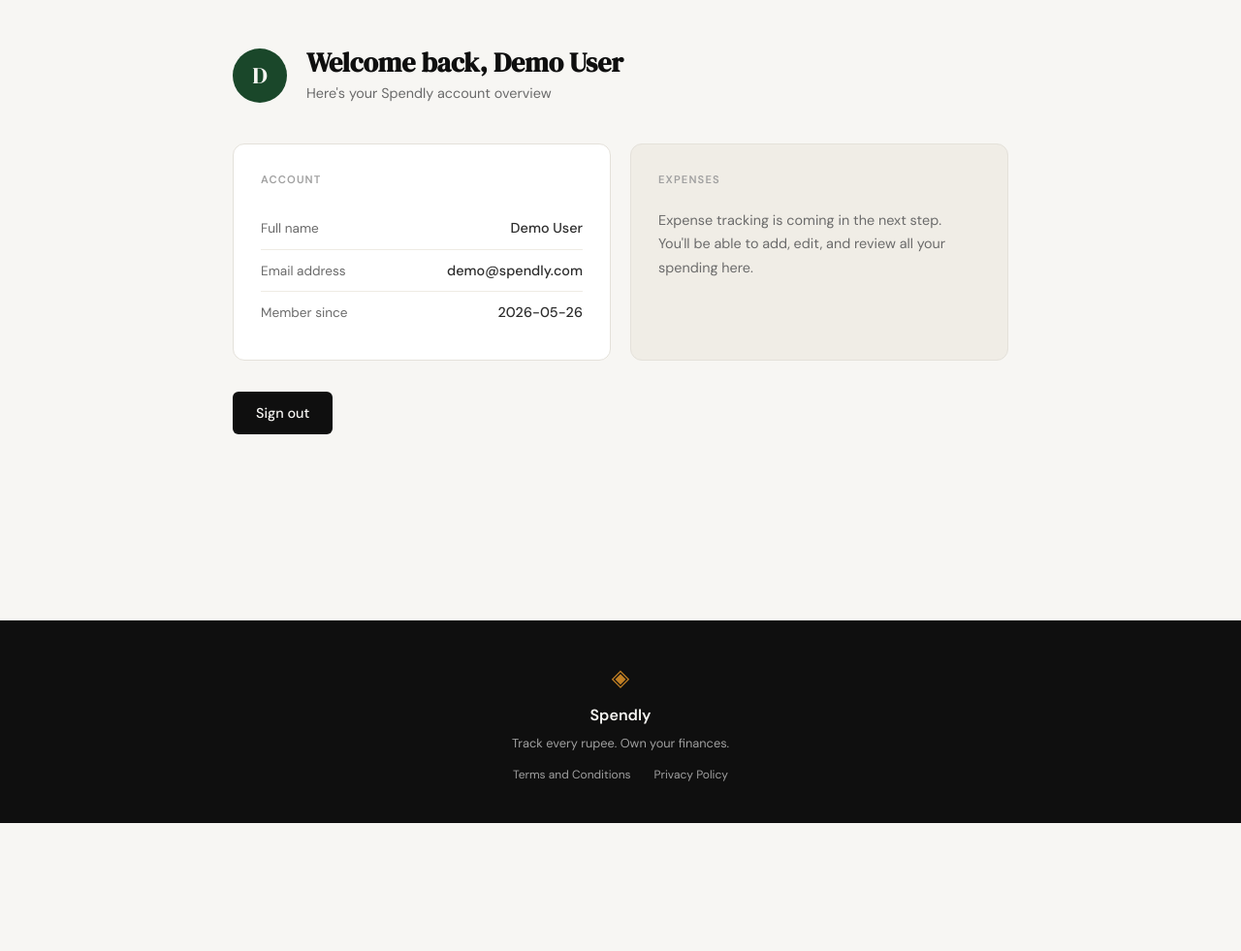
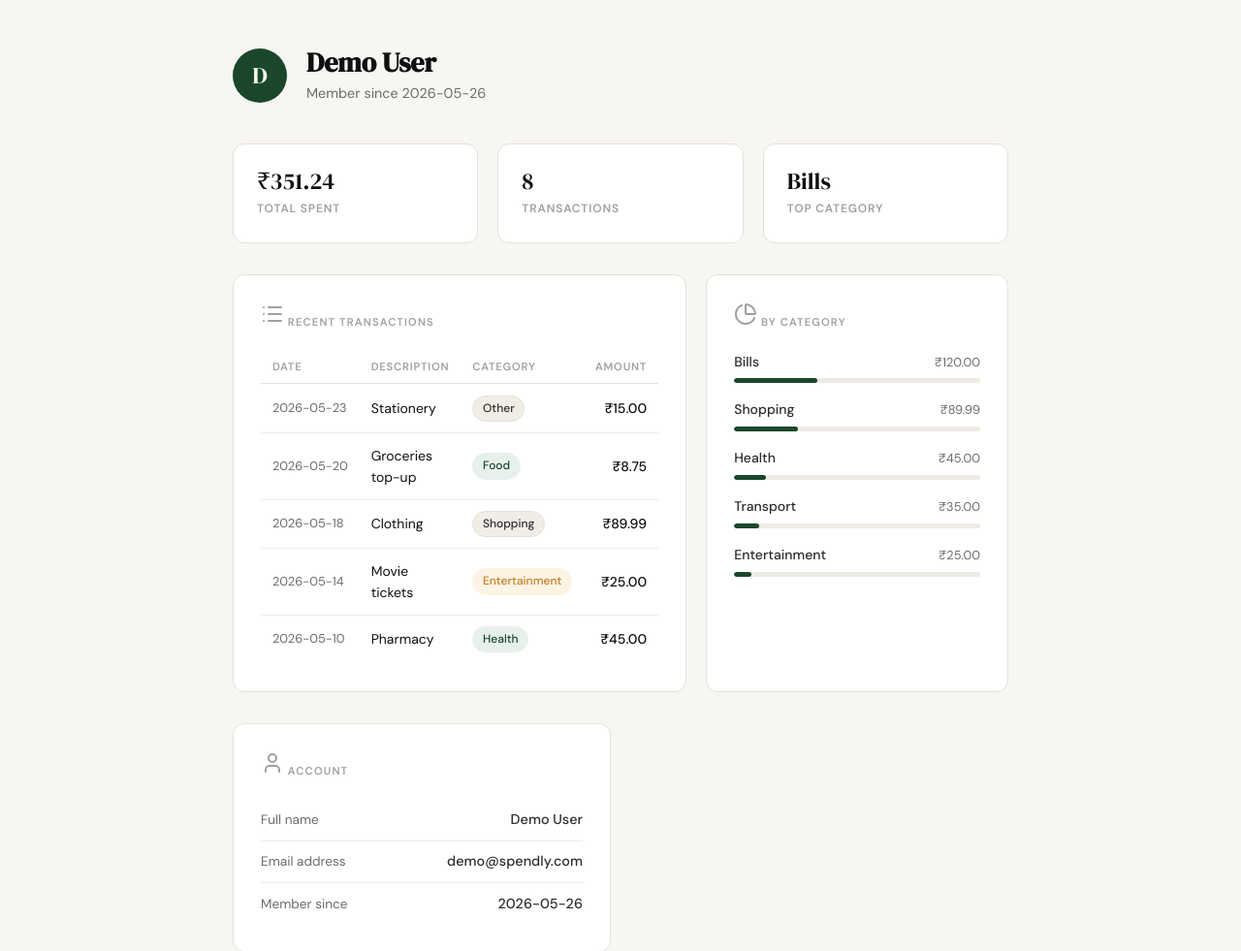
Before and after one commit to satyam-311/Spendly, a Flask app: page /profile in a window 1280 px wide. Shown: the part 61-1042 px from the top of the page at 97% size. Before the commit the page ends 910 px from the top, so only its background shows below. Run offline with Flask 3, Linux system fonts and the light colour scheme; a user stored in the database is signed in; data comes from the database, SQL or seed files in the repository; both versions use the stored data as it was after the commit.

Commit message:
add profile-page ui

```diff
--- a/app.py
+++ b/app.py
@@ -12,6 +12,14 @@ with app.app_context():
     seed_db()
 
 
+@app.after_request
+def no_cache_auth(response):
+    if request.endpoint in ("login", "register"):
+        response.headers["Cache-Control"] = "no-store, no-cache, must-revalidate, max-age=0"
+        response.headers["Pragma"] = "no-cache"
+    return response
+
+
 # ------------------------------------------------------------------ #
 # Routes                                                              #
 # ------------------------------------------------------------------ #
@@ -24,7 +32,7 @@ def landing():
 @app.route("/register", methods=["GET", "POST"])
 def register():
     if "user_id" in session:
-        return redirect(url_for("landing"))
+        return redirect(url_for("profile"))
     if request.method == "GET":
         return render_template("register.html")
 
@@ -51,7 +59,7 @@ def register():
 @app.route("/login", methods=["GET", "POST"])
 def login():
     if "user_id" in session:
-        return redirect(url_for("landing"))
+        return redirect(url_for("profile"))
     if request.method == "GET":
         return render_template("login.html")
 
@@ -64,7 +72,7 @@ def login():
 
     session["user_id"]   = user["id"]
     session["user_name"] = user["name"]
-    return redirect(url_for("landing"))
+    return redirect(url_for("profile"))
 
 
 @app.route("/terms")
@@ -92,7 +100,32 @@ def profile():
     if "user_id" not in session:
         return redirect(url_for("login"))
     user = get_user_by_id(session["user_id"])
-    return render_template("profile.html", user=user)
+
+    stats = {
+        "total_spent":       351.24,
+        "transaction_count": 8,
+        "top_category":      "Bills",
+    }
+
+    transactions = [
+        {"date": "2026-05-23", "description": "Stationery",       "category": "Other",         "amount": 15.00},
+        {"date": "2026-05-20", "description": "Groceries top-up", "category": "Food",          "amount":  8.75},
+        {"date": "2026-05-18", "description": "Clothing",         "category": "Shopping",      "amount": 89.99},
+        {"date": "2026-05-14", "description": "Movie tickets",    "category": "Entertainment", "amount": 25.00},
+        {"date": "2026-05-10", "description": "Pharmacy",         "category": "Health",        "amount": 45.00},
+    ]
+
+    categories = [
+        {"name": "Bills",         "amount": 120.00, "percent": 34},
+        {"name": "Shopping",      "amount":  89.99, "percent": 26},
+        {"name": "Health",        "amount":  45.00, "percent": 13},
+        {"name": "Transport",     "amount":  35.00, "percent": 10},
+        {"name": "Entertainment", "amount":  25.00, "percent":  7},
+    ]
+
+    return render_template("profile.html", user=user,
+                           stats=stats, transactions=transactions,
+                           categories=categories)
 
 
 @app.route("/expenses/add")
--- a/database/db.py
+++ b/database/db.py
@@ -101,3 +101,26 @@ def get_user_by_id(user_id):
         ).fetchone()
     finally:
         conn.close()
+
+
+def get_expense_stats(user_id):
+    conn = get_db()
+    try:
+        row = conn.execute(
+            "SELECT COUNT(*) AS total_count, "
+            "ROUND(COALESCE(SUM(amount), 0), 2) AS total_amount "
+            "FROM expenses WHERE user_id = ?",
+            (user_id,)
+        ).fetchone()
+        cat_row = conn.execute(
+            "SELECT category FROM expenses WHERE user_id = ? "
+            "GROUP BY category ORDER BY SUM(amount) DESC LIMIT 1",
+            (user_id,)
+        ).fetchone()
+        return {
+            "total_count":  row["total_count"],
+            "total_amount": row["total_amount"],
+            "top_category": cat_row["category"] if cat_row else "—",
+        }
+    finally:
+        conn.close()
--- a/static/css/style.css
+++ b/static/css/style.css
@@ -630,9 +630,129 @@ a { color: inherit; text-decoration: none; }
     gap: 1rem;
 }
 
+.profile-card-label i {
+    width: 11px;
+    height: 11px;
+    vertical-align: middle;
+    margin-right: 5px;
+    opacity: 0.6;
+}
+
+.profile-stats {
+    display: flex;
+    flex-direction: row;
+    gap: 1.25rem;
+    margin-bottom: 2rem;
+}
+
+.profile-stat {
+    flex: 1;
+    background: var(--paper-card);
+    border: 1px solid var(--border);
+    border-radius: var(--radius-md);
+    padding: 1.5rem;
+    display: flex;
+    flex-direction: column;
+    gap: 0.3rem;
+}
+
+.profile-stat-number {
+    font-family: var(--font-display);
+    font-size: 1.5rem;
+    color: var(--ink);
+    font-variant-numeric: tabular-nums;
+    line-height: 1.2;
+}
+
+.profile-stat-label {
+    font-size: 0.75rem;
+    font-weight: 600;
+    color: var(--ink-faint);
+    text-transform: uppercase;
+    letter-spacing: 0.07em;
+}
+
+.profile-main-grid {
+    display: grid;
+    grid-template-columns: 3fr 2fr;
+    gap: 1.25rem;
+    margin-bottom: 2rem;
+}
+
+.tx-table { width: 100%; border-collapse: collapse; font-size: 0.875rem; }
+
+.tx-table th {
+    font-size: 0.7rem;
+    font-weight: 600;
+    color: var(--ink-faint);
+    text-transform: uppercase;
+    letter-spacing: 0.07em;
+    padding: 0.5rem 0.75rem;
+    border-bottom: 1px solid var(--border);
+    text-align: left;
+}
+
+.tx-table th:last-child,
+.tx-table td:last-child { text-align: right; }
+
+.tx-table td {
+    padding: 0.7rem 0.75rem;
+    border-bottom: 1px solid var(--border-soft);
+    vertical-align: middle;
+}
+
+.tx-table tr:last-child td { border-bottom: none; }
+.tx-table tr:hover td { background: var(--paper-warm); }
+
+.tx-date { color: var(--ink-muted); font-size: 0.8rem; white-space: nowrap; }
+.tx-amount { font-variant-numeric: tabular-nums; font-weight: 500; }
+
+.badge {
+    display: inline-block;
+    padding: 0.2rem 0.6rem;
+    border-radius: 999px;
+    font-size: 0.75rem;
+    font-weight: 500;
+    background: var(--paper-warm);
+    color: var(--ink-soft);
+    border: 1px solid var(--border);
+}
+
+.badge--food,
+.badge--health { background: var(--accent-light); color: var(--accent); border-color: var(--accent-light); }
+
+.badge--bills,
+.badge--entertainment { background: var(--accent-2-light); color: var(--accent-2); border-color: var(--accent-2-light); }
+
+.cat-list { display: flex; flex-direction: column; gap: 1rem; }
+
+.cat-row { display: flex; flex-direction: column; gap: 0.4rem; }
+
+.cat-row-header { display: flex; justify-content: space-between; align-items: baseline; }
+
+.cat-name { font-size: 0.875rem; font-weight: 500; color: var(--ink-soft); }
+
+.cat-amount { font-size: 0.8rem; color: var(--ink-muted); font-variant-numeric: tabular-nums; }
+
+.cat-bar-track {
+    height: 5px;
+    background: var(--border-soft);
+    border-radius: 999px;
+    overflow: hidden;
+}
+
+.cat-bar-fill {
+    height: 100%;
+    width: var(--bar-pct, 0%);
+    background: var(--accent);
+    border-radius: 999px;
+}
+
 @media (max-width: 600px) {
     .profile-grid { grid-template-columns: 1fr; }
     .profile-header { flex-direction: column; align-items: flex-start; }
+    .profile-stats { flex-direction: column; }
+    .profile-main-grid { grid-template-columns: 1fr; }
 }
 
 /* ------------------------------------------------------------------ */
--- a/templates/base.html
+++ b/templates/base.html
@@ -47,6 +47,8 @@
     </footer>
 
     <script src="{{ url_for('static', filename='js/main.js') }}"></script>
+    <script src="https://unpkg.com/lucide@latest"></script>
     {% block scripts %}{% endblock %}
+    <script>lucide.createIcons();</script>
 </body>
 </html>
--- a/templates/profile.html
+++ b/templates/profile.html
@@ -14,15 +14,74 @@
         <div class="profile-header">
             <div class="profile-avatar">{{ user['name'][0].upper() }}</div>
             <div>
-                <h1 class="profile-title">Welcome back, {{ user['name'] }}</h1>
-                <p class="profile-subtitle">Here's your Spendly account overview</p>
+                <h1 class="profile-title">{{ user['name'] }}</h1>
+                <p class="profile-subtitle">Member since {{ user['created_at'][:10] }}</p>
             </div>
         </div>
 
-        <div class="profile-grid">
+        <div class="profile-stats">
+            <div class="profile-stat">
+                <span class="profile-stat-number">&#8377;{{ "%.2f"|format(stats.total_spent) }}</span>
+                <span class="profile-stat-label">Total Spent</span>
+            </div>
+            <div class="profile-stat">
+                <span class="profile-stat-number">{{ stats.transaction_count }}</span>
+                <span class="profile-stat-label">Transactions</span>
+            </div>
+            <div class="profile-stat">
+                <span class="profile-stat-number">{{ stats.top_category }}</span>
+                <span class="profile-stat-label">Top Category</span>
+            </div>
+        </div>
+
+        <div class="profile-main-grid">
 
             <div class="profile-card">
-                <div class="profile-card-label">Account</div>
+                <div class="profile-card-label"><i data-lucide="list"></i> Recent Transactions</div>
+                <table class="tx-table">
+                    <thead>
+                        <tr>
+                            <th>Date</th>
+                            <th>Description</th>
+                            <th>Category</th>
+                            <th>Amount</th>
+                        </tr>
+                    </thead>
+                    <tbody>
+                        {% for tx in transactions %}
+                        <tr>
+                            <td class="tx-date">{{ tx.date }}</td>
+                            <td>{{ tx.description }}</td>
+                            <td><span class="badge badge--{{ tx.category|lower }}">{{ tx.category }}</span></td>
+                            <td class="tx-amount">&#8377;{{ "%.2f"|format(tx.amount) }}</td>
+                        </tr>
+                        {% endfor %}
+                    </tbody>
+                </table>
+            </div>
+
+            <div class="profile-card">
+                <div class="profile-card-label"><i data-lucide="pie-chart"></i> By Category</div>
+                <div class="cat-list">
+                    {% for cat in categories %}
+                    <div class="cat-row">
+                        <div class="cat-row-header">
+                            <span class="cat-name">{{ cat.name }}</span>
+                            <span class="cat-amount">&#8377;{{ "%.2f"|format(cat.amount) }}</span>
+                        </div>
+                        <div class="cat-bar-track">
+                            <div class="cat-bar-fill" style="--bar-pct: {{ cat.percent }}%"></div>
+                        </div>
+                    </div>
+                    {% endfor %}
+                </div>
+            </div>
+
+        </div>
+
+        <div class="profile-grid">
+            <div class="profile-card">
+                <div class="profile-card-label"><i data-lucide="user"></i> Account</div>
                 <div class="profile-field">
                     <span class="profile-field-key">Full name</span>
                     <span class="profile-field-val">{{ user['name'] }}</span>
@@ -36,15 +95,6 @@
                     <span class="profile-field-val">{{ user['created_at'][:10] }}</span>
                 </div>
             </div>
-
-            <div class="profile-card profile-card--muted">
-                <div class="profile-card-label">Expenses</div>
-                <p class="profile-coming-soon">
-                    Expense tracking is coming in the next step.<br>
-                    You'll be able to add, edit, and review all your spending here.
-                </p>
-            </div>
-
         </div>
 
         <div class="profile-actions">
```
Also changed, not shown: .claude/skills/frontend-design/SKILL.md (added), .claude/specs/04-profile-page-design.md (added), spendly.db.
